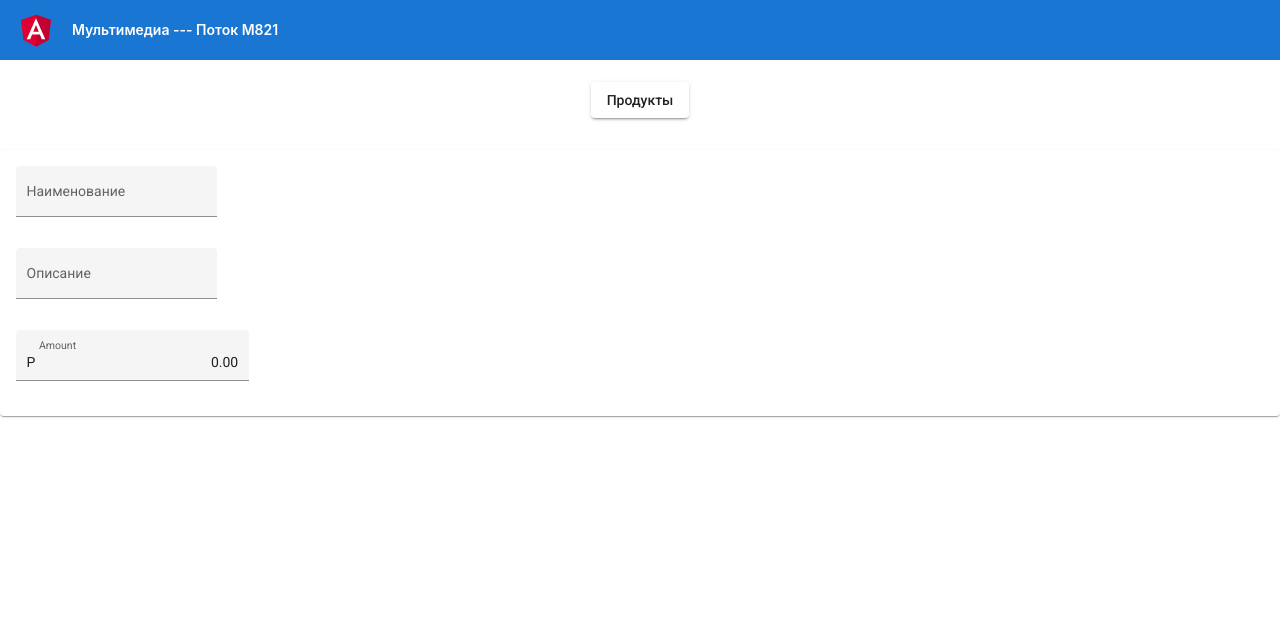
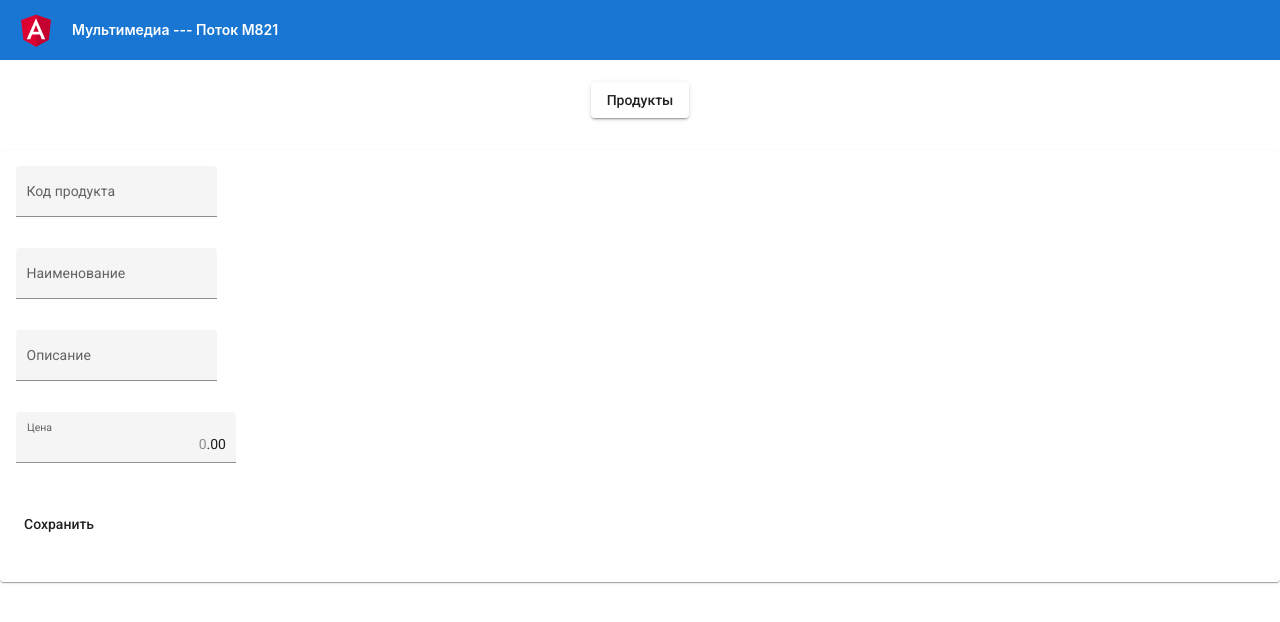
Before and after one commit to alinakoshan/JIOW-Angular-UI, an Angular app: page /productDetail in a window 1280 px wide. Shown: the top 622 px of the page. Built offline with nearby package versions, Linux system fonts and the light colour scheme; no server answers.

Commit message:
add save method to price list

```diff
--- a/src/app/app.module.ts
+++ b/src/app/app.module.ts
@@ -15,6 +15,8 @@ import { ProductListComponent } from './components/product-list/product-list.com
 import {MatFormFieldModule} from '@angular/material/form-field';
 import {MatInputModule} from '@angular/material/input';
 import { FormsModule } from '@angular/forms';
+import { ReactiveFormsModule } from '@angular/forms';
+
 
 @NgModule({
   declarations: [
@@ -33,7 +35,8 @@ import { FormsModule } from '@angular/forms';
     HttpClientModule,
     MatFormFieldModule,
     MatInputModule,
-    FormsModule
+    FormsModule,
+    ReactiveFormsModule
   ],
   providers: [PriceListService],
   bootstrap: [AppComponent]
--- a/src/app/components/product-detail/product-detail.component.html
+++ b/src/app/components/product-detail/product-detail.component.html
@@ -1,22 +1,35 @@
 <mat-card>
+    <form [formGroup]="form" (ngSubmit)="save(form)">
+
+        <mat-card-content>
+            <p>
+                <mat-form-field appearance="fill">
+                    <mat-label>Код продукта</mat-label>
+                    <input matInput formControlName="productCode">
+                </mat-form-field>
+            </p>
             <p>
                 <mat-form-field appearance="fill">
                     <mat-label>Наименование</mat-label>
-            <input matInput [(ngModel)]="name">
+                    <input matInput formControlName="name">
                 </mat-form-field>
             </p>
             <p>
                 <mat-form-field appearance="fill">
                     <mat-label>Описание</mat-label>
-            <input matInput [(ngModel)]="description">
+                    <input matInput formControlName="description">
                 </mat-form-field>
             </p>
             <p>
                 <mat-form-field appearance="fill" floatLabel="always">
-            <mat-label>Amount</mat-label>
-            <input matInput type="number" class="example-right-align" placeholder="0" [(ngModel)]="price">
-            <span matPrefix>Р&nbsp;</span>
+                    <mat-label>Цена</mat-label>
+                    <input matInput type="number" class="example-right-align" placeholder="0" formControlName="price">
                     <span matSuffix>.00</span>
                 </mat-form-field>
             </p>
+        </mat-card-content>
+        <mat-card-actions>
+            <button mat-button ng>Сохранить</button>
+        </mat-card-actions>
+    </form>
 </mat-card>
--- a/src/app/components/product-detail/product-detail.component.ts
+++ b/src/app/components/product-detail/product-detail.component.ts
@@ -1,19 +1,38 @@
-import { Component, OnInit } from '@angular/core';
+import { Component, Input, OnInit } from '@angular/core';
+import { PriceListService } from 'src/app/services/pricelist.service';
+import { Router } from '@angular/router';
+import { FormGroup, FormBuilder, Validators, FormControl } from '@angular/forms';
+
 
 @Component({
   selector: 'app-product-detail',
   templateUrl: './product-detail.component.html',
-  styleUrls: ['./product-detail.component.css']
+  styleUrls: ['./product-detail.component.css'],
+  providers: [PriceListService]
 })
-export class ProductDetailComponent implements OnInit {
+export class ProductDetailComponent  {
 
-  price: number = 0.0;
-  name: string = '';
-  description: string = '';
+  form: FormGroup = new FormGroup({
+    price: new FormControl(),
+    name: new FormControl(),
+    description: new FormControl(),
+    productCode:  new FormControl()
 
-  constructor() { }
+  });
 
-  ngOnInit(): void {
+
+  constructor(private priceListService: PriceListService, private router: Router, private fb: FormBuilder) { }
+
+
+
+  save(form: any): void {
+    this.priceListService.savePriceList({ price: this.form.value['price'], name: this.form.value['name'], description: this.form.value['description'], productCode: this.form.value['productCode'] }).subscribe(
+      {
+        next: (v) => console.log(v),
+        error: (e) => console.error(e),
+        complete: () => this.router.navigate(['/productList'])
+      }
+    )
   }
 
 }
--- a/src/app/components/product-list/product-list.component.html
+++ b/src/app/components/product-list/product-list.component.html
@@ -33,7 +33,7 @@
         <mat-divider inset></mat-divider>
         <mat-card-actions>
             <button mat-raised-button color="basic" routerLink="/productDetail">
-                Создать Продукт
+                Создать PriceList
             </button>
         </mat-card-actions>
     </mat-card>
--- a/src/app/components/product-list/product-list.component.ts
+++ b/src/app/components/product-list/product-list.component.ts
@@ -6,7 +6,7 @@ import { PriceListService } from '../../services/pricelist.service';
   selector: 'app-product-list',
   templateUrl: './product-list.component.html',
   styleUrls: ['./product-list.component.css'],
-  providers:  [ PriceListService ]
+  providers: [PriceListService]
 })
 export class ProductListComponent implements OnInit {
 
@@ -18,6 +18,8 @@ export class ProductListComponent implements OnInit {
 
   ngOnInit() {
     this.priceListService.getPriceList()
-    .subscribe((data: Array<PriceList>) => this.priceList = data);  }
+      .subscribe((data: Array<PriceList>) => this.priceList = data);
+  }
+
 
 }
--- a/src/app/models/pricelist.ts
+++ b/src/app/models/pricelist.ts
@@ -2,4 +2,5 @@ export interface PriceList {
     name: string;
     description: string;
     price: any;
+    productCode: string;
   }
--- a/src/app/services/pricelist.service.ts
+++ b/src/app/services/pricelist.service.ts
@@ -5,10 +5,14 @@ import { PriceList } from '../models/pricelist';
 @Injectable()
 export class PriceListService {
 
-    private priceListUrl = 'http://localhost:8080/product';
+    private priceListUrl = 'http://localhost:8080/priceList';
     constructor(private http: HttpClient) { }
 
     getPriceList() {
         return this.http.get<Array<PriceList>>(this.priceListUrl);
     }
+
+    savePriceList(priceList: PriceList) {
+        return this.http.post<PriceList>(this.priceListUrl, priceList);
+    }
 }
```
Lines whose indentation alone changed are shown as unchanged.
